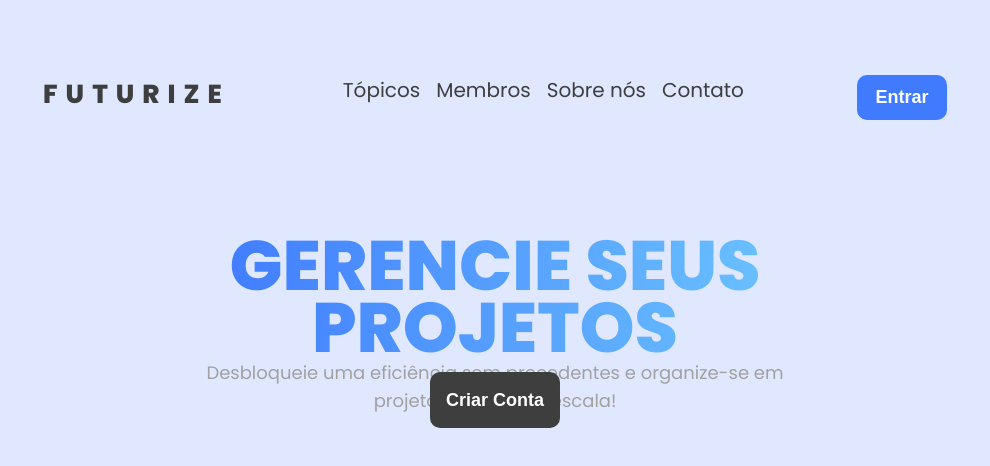
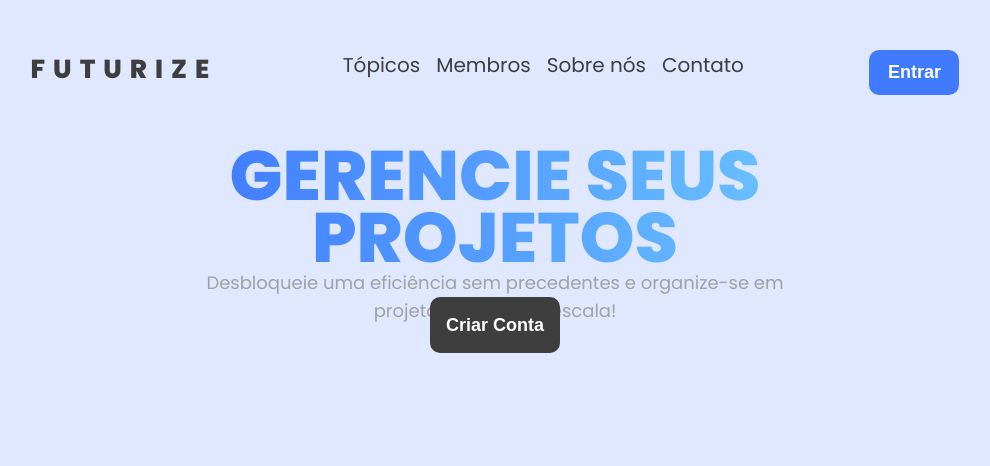
Before and after one commit to vitoriaGoncalves08/Futurize, a React (Vite) app in the folder futurize-frontend/: page / in a window 1280 px wide. Shown: the top 466 px of the page, without its empty margins (145-1135 px from the left). Built offline with nearby package versions, Linux system fonts and the light colour scheme.

Commit message:
correção css

```diff
--- a/futurize-frontend/src/components/HeroContent/HeroContent.module.css
+++ b/futurize-frontend/src/components/HeroContent/HeroContent.module.css
@@ -1,7 +1,7 @@
 .HeroContent{
-    width: 627px;
-    height: 298px;
-    margin: 40px auto;
+    width: 50%;
+    height: 45%;
+    margin: auto;
     padding: 0 24px;
 }
 
@@ -34,8 +34,8 @@
     border: none;
     cursor: pointer;
     line-height: 24px;
-    position: absolute;
-    top: 50%;
+    position: relative;
+    top: 5%;
     left: 50%;
     transform: translate(-50%, -50%);
 }
--- a/futurize-frontend/src/components/NavBar/NavBar.module.css
+++ b/futurize-frontend/src/components/NavBar/NavBar.module.css
@@ -1,7 +1,7 @@
 nav{
     display: flex;
     justify-content: space-evenly;
-    padding: 75px;
+    padding: 50px;
 }
 
 .LogoFuturize p{
```
